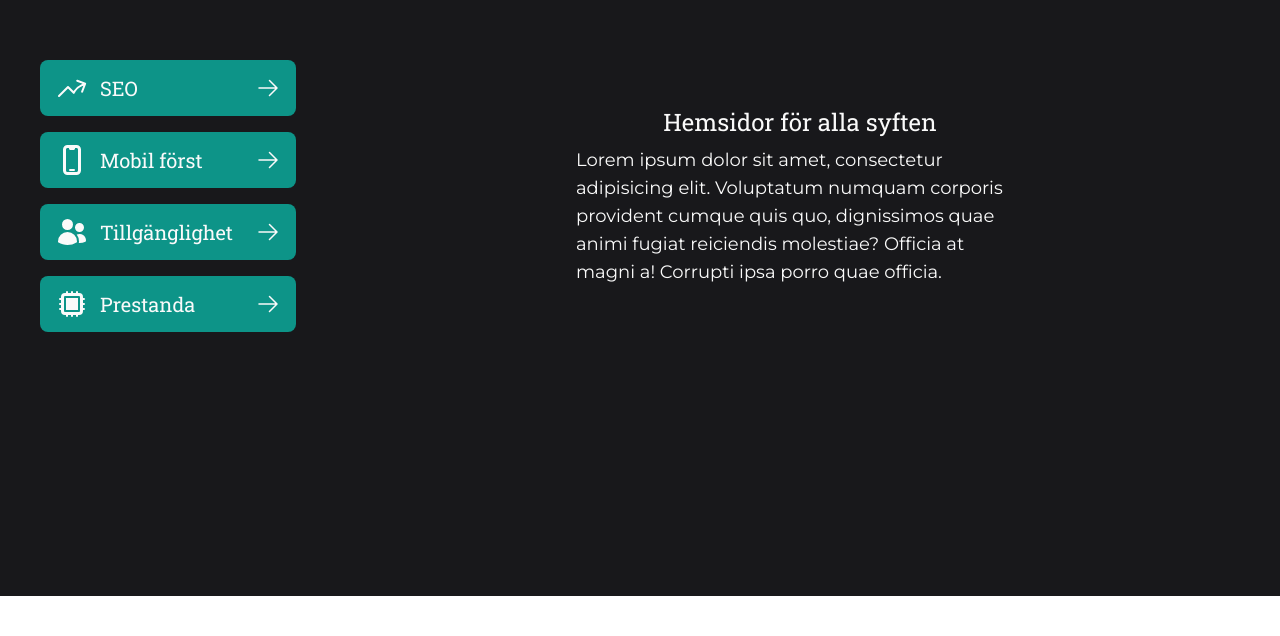
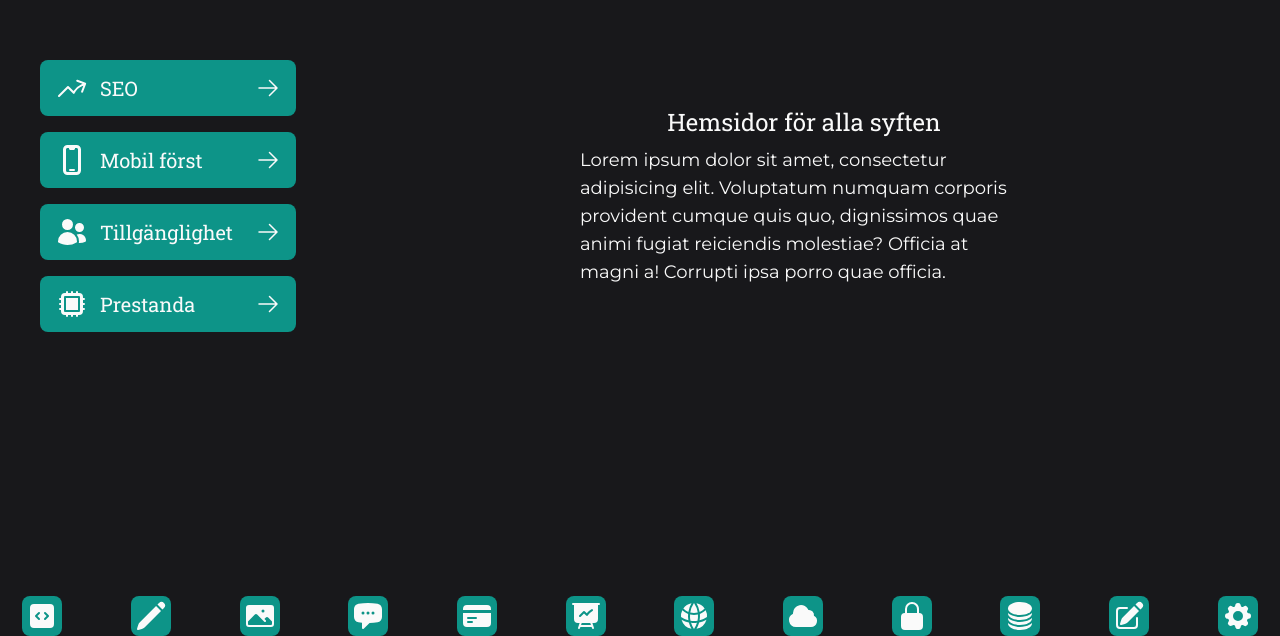
Before and after one commit to saile515/old-portfolio, a Next.js app: page / in a window 1280 px wide. Shown: the part 1004-1640 px from the top of the page. Before the commit the page ends 1600 px from the top, so only its background shows below. Built offline with nearby package versions, Linux system fonts and the light colour scheme; no server answers.

Commit message:
Added icons

```diff
--- /dev/null
+++ b/components/WeOfferEverything.tsx
@@ -0,0 +1,37 @@
+import {
+	Bars3BottomLeftIcon,
+	ChatBubbleLeftEllipsisIcon,
+	CircleStackIcon,
+	CloudIcon,
+	CodeBracketSquareIcon,
+	Cog8ToothIcon,
+	CreditCardIcon,
+	GlobeAltIcon,
+	LockClosedIcon,
+	PencilIcon,
+	PencilSquareIcon,
+	PhotoIcon,
+	PresentationChartLineIcon,
+} from "@heroicons/react/24/solid";
+
+export default function WeOfferEverything() {
+	const style =
+		"w-10 h-10 bg-teal-400 dark:bg-teal-600 text-zinc-900 dark:text-zinc-50 p-1 rounded-lg";
+
+	return (
+		<div className="mx-auto w-fit sm:w-full grid gap-2 sm:gap-6 grid-cols-4 sm:grid-cols-6 lg:grid-cols-12 justify-items-center">
+			<CodeBracketSquareIcon className={style} />
+			<PencilIcon className={style} />
+			<PhotoIcon className={style} />
+			<ChatBubbleLeftEllipsisIcon className={style} />
+			<CreditCardIcon className={style} />
+			<PresentationChartLineIcon className={style} />
+			<GlobeAltIcon className={style} />
+			<CloudIcon className={style} />
+			<LockClosedIcon className={style} />
+			<CircleStackIcon className={style} />
+			<PencilSquareIcon className={style} />
+			<Cog8ToothIcon className={style} />
+		</div>
+	);
+}
--- a/components/WhatWeDo.tsx
+++ b/components/WhatWeDo.tsx
@@ -23,15 +23,18 @@ function InfoBox(props: {
 				if (props.activeIndex != props.index) props.setActiveIndex(props.index);
 				else props.setActiveIndex(null);
 			}}
-			className={`px-4 py-2 w-full sm:w-64 text-left text-xl leading-10 font-title  bg-teal-400 dark:bg-teal-600 rounded-lg sm:hover:translate-x-2 transition-all flex items-center overflow-hidden ${
+			className={`px-4 py-2 w-full sm:w-64 text-left text-xl leading-10 font-title bg-teal-400 dark:bg-teal-600 rounded-lg sm:hover:translate-x-2 transition-all flex items-center overflow-hidden ${
 				props.activeIndex == props.index ? "rounded-r-none !translate-x-4" : ""
 			} ${props.activeIndex !== null ? "w-16" : ""}`}>
 			{props.icon}
-			<span className={`mx-3 ${props.activeIndex !== null ? "hidden sm:inline" : ""}`}>
+			<span
+				className={`mx-3 transition-all ${
+					props.activeIndex !== null ? "hidden sm:inline" : ""
+				}`}>
 				{props.item}
 			</span>
 			<ArrowRightIcon
-				className={`w-6 h-6 ml-auto transition-transform ${
+				className={`w-6 h-6 ml-auto transition-all ${
 					props.activeIndex == props.index ? "rotate-180" : ""
 				}`}
 			/>
@@ -50,8 +53,8 @@ function InfoBoxes() {
 	const [activeIndex, setActiveIndex] = useState<number>(null);
 
 	return (
-		<div className="flex p-2 m-auto sm:m-8">
-			<div className="flex flex-col gap-4 w-full">
+		<div className="flex p-2 m-auto sm:m-8 justify-center">
+			<div className="flex flex-col gap-4">
 				<InfoBox
 					item="SEO"
 					icon={<ArrowTrendingUpIcon className="w-8 h-8" />}
@@ -83,7 +86,7 @@ function InfoBoxes() {
 			</div>
 			<div
 				className={`bg-teal-400 dark:bg-teal-600 p-4 rounded-lg transition-all overflow-hidden ${
-					activeIndex !== null ? "w-68 ml-4" : "w-0 px-0"
+					activeIndex !== null ? "ml-4" : "w-0 px-0 ml-2"
 				} ${
 					activeIndex == 0 ? "rounded-tl-none" : activeIndex == 3 ? "rounded-bl-none" : ""
 				}`}>
--- a/pages/index.tsx
+++ b/pages/index.tsx
@@ -4,6 +4,7 @@ import Header from "../components/Header";
 import Navbar from "../components/Navbar";
 import { NextPage } from "next";
 import Script from "next/script";
+import WeOfferEverything from "../components/WeOfferEverything";
 import WhatWeDo from "../components/WhatWeDo";
 
 const Home: NextPage = () => {
@@ -61,6 +62,7 @@ const Home: NextPage = () => {
 			<Navbar />
 			<Header />
 			<WhatWeDo />
+			<WeOfferEverything />
 			<Cookies />
 		</div>
 	);
```
